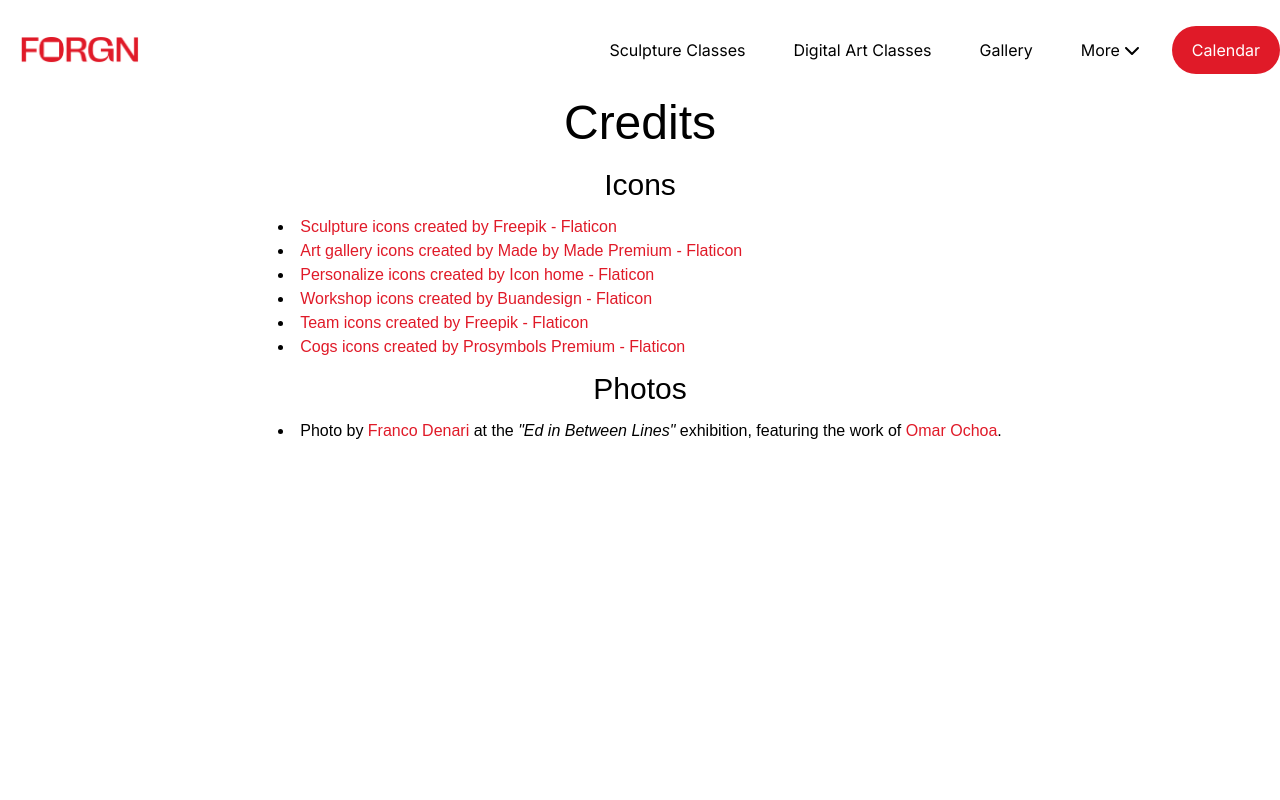
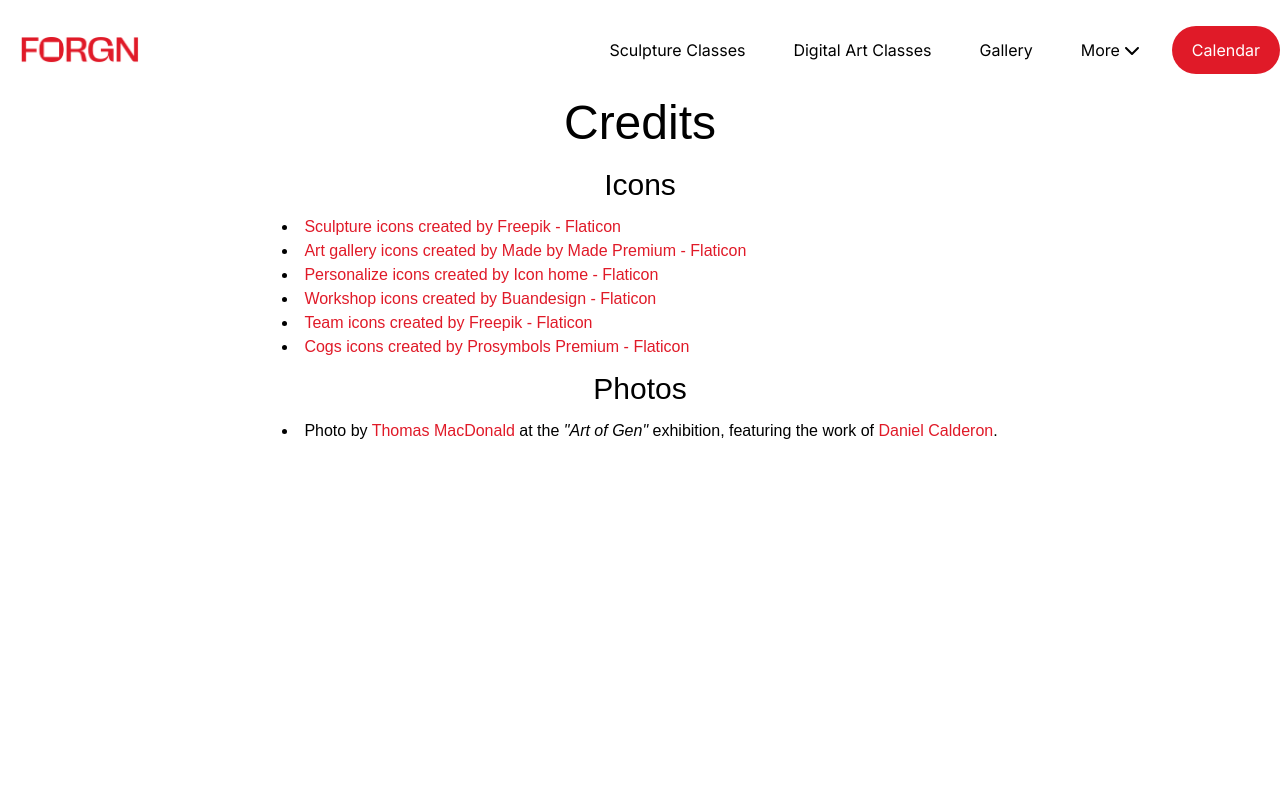
Before and after one commit to giorgio-villani/forgn, a Next.js app: page /credits in a window 1280 px wide. Shown: the top 800 px of the page. Built offline with nearby package versions, Linux system fonts and the light colour scheme.

Commit message:
adjusted picture on front page

```diff
--- a/src/app/credits/page.tsx
+++ b/src/app/credits/page.tsx
@@ -79,22 +79,22 @@ export default function Credit() {
           <li>
             Photo by{' '}
             <a
-              href="https://www.instagram.com/efedenari/"
+              href="https://www.instagram.com/thomasgrantmacdonald/"
               target="_blank"
               rel="noopener noreferrer"
               className="text-customButton hover:underline"
             >
-              Franco Denari
+              Thomas MacDonald
             </a>{' '}
-            at the <em>&quot;Ed in Between Lines&quot;</em> exhibition,
-            featuring the work of{' '}
+            at the <em>&quot;Art of Gen&quot;</em> exhibition, featuring the
+            work of{' '}
             <a
-              href="https://www.instagram.com/subomar/"
+              href="https://www.instagram.com/dacaldera/"
               target="_blank"
               rel="noopener noreferrer"
               className="text-customButton hover:underline"
             >
-              Omar Ochoa
+              Daniel Calderon
             </a>
             .
           </li>
--- a/src/app/page.tsx
+++ b/src/app/page.tsx
@@ -60,26 +60,26 @@ const About: React.FC = () => {
             </div>
           </div>
           <div className="md:pl-5 lg:pl-5 max-w-[650px] max-h-[500px] object-cover">
-            <img src="/ed-low.webp" alt="ed in between lines exhibition" />
+            <img src="/daniel.webp" alt="daniel calderon art of" />
             <div className="text-center txt-sm">
               Photo by{' '}
               <a
-                href="https://www.instagram.com/efedenari/"
+                href="https://www.instagram.com/thomasgrantmacdonald/"
                 target="_blank"
                 rel="noopener noreferrer"
                 className="text-customButton hover:underline"
               >
-                Franco Denari
+                Thomas MacDonald
               </a>{' '}
-              at the <em>&quot;Ed in Between Lines&quot;</em> exhibition,
-              featuring the work of{' '}
+              at the <em>&quot;Art of Gen&quot;</em> exhibition, featuring the
+              work of{' '}
               <a
-                href="https://www.instagram.com/subomar/"
+                href="https://www.instagram.com/dacaldera/"
                 target="_blank"
                 rel="noopener noreferrer"
                 className="text-customButton hover:underline"
               >
-                Omar Ochoa
+                Daniel Calderon
               </a>
               .
             </div>
--- a/src/data/workshops.tsx
+++ b/src/data/workshops.tsx
@@ -8,7 +8,7 @@ const workshops = [
       'In this 4-week class, students will learn the basic tools and materials used to create hand-built ceramics using terracotta. Skills covered include pinching, coiling with a banding wheel, slab preparation with a slab roller, wedging, and glazing.',
     location: 'East End Maker Hub - Y114',
     sessions: 'Not scheduled yet',
-    price: '$350',
+    price: '$400',
     image: '/classes/sculpture-terracotta.webp',
   },
   {
```
Also changed, not shown: 2 other files (tests, documents, lock files or other folders).
